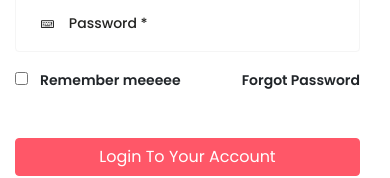
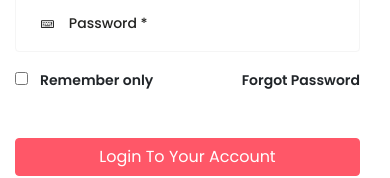
Before and after one commit to umair-alii/sharp-minor, a Next.js app: page /login in a window 390 px wide. Shown: the part 339-517 px from the top of the page. Built offline with nearby package versions, Linux system fonts and the light colour scheme.

Commit message:
testing for mobile

```diff
--- a/components/TutorLogin/tutorLoginForm/index.js
+++ b/components/TutorLogin/tutorLoginForm/index.js
@@ -35,7 +35,7 @@ const TutorLogin = (props) => {
                   className="form-check-label remember-me"
                   htmlFor="defaultCheck1"
                 >
-                  Remember meeeee
+                  Remember only
                 </label>
               </div>
               <div className="forgor-password">
--- a/styles/tutor-login.css
+++ b/styles/tutor-login.css
@@ -102,6 +102,12 @@ label.form-check-label.remember-me {
   padding-left: 25px;
 }
 
+.gdlr-core-input-wrap.gdlr-core-large
+  input:not([type="button"]):not([type="submit"]):not([type="file"]) {
+  /* padding: 20px 22px; */
+  padding: 0;
+}
+
 @media screen and (max-width: 767px) {
   .tutor-login-form {
     padding-top: 50px;
```
